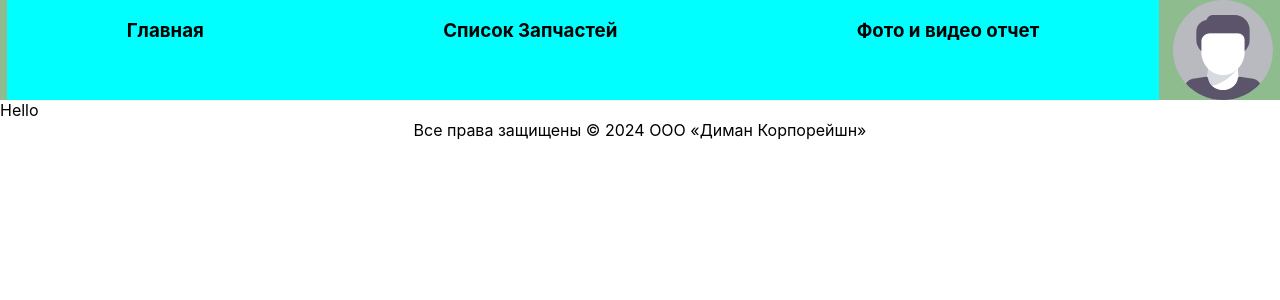
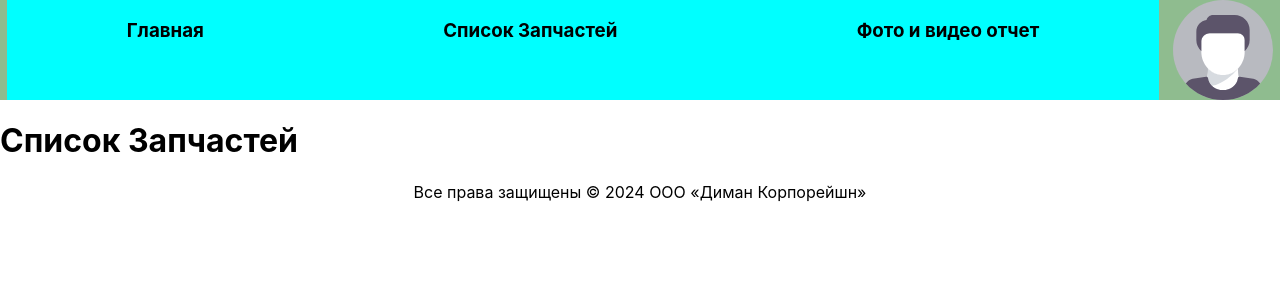
Before and after one commit to DimaMaslo88/my-auto-parts, a React (Create React App) app: page /parts in a window 1280 px wide. Shown: the top 300 px of the page. Built offline with nearby package versions, Linux system fonts and the light colour scheme.

Commit message:
"feat/parts page"

```diff
--- a/src/ui/components/header/Header.tsx
+++ b/src/ui/components/header/Header.tsx
@@ -5,14 +5,17 @@ import {useNavigate} from "react-router-dom";
 
  export const Header = () => {
     const navigate =useNavigate()
-     const onClickNavigateToPartsHandler =()=>{
+     const navigateToPartsHandler =()=>{
         navigate('parts')
      }
+    const navigateToMainHandler =()=>{
+        navigate('mainPage')
+    }
     return (
         <div className={style.headerContainer}>
             <nav className={style.navContainer}>
-            <h3 className={style.h3}>Главная</h3>
-            <h3  className={style.h3} onClick={onClickNavigateToPartsHandler}>Список Запчастей</h3>
+            <h3 className={style.h3} onClick={navigateToMainHandler}>Главная</h3>
+            <h3  className={style.h3} onClick={navigateToPartsHandler}>Список Запчастей</h3>
             <h3  className={style.h3}>Фото и видео отчет</h3>
             </nav>
             <AvatarIcon   width={100}
--- a/src/ui/pages/parts/Parts.tsx
+++ b/src/ui/pages/parts/Parts.tsx
@@ -3,7 +3,7 @@ import React from 'react';
 export const Parts = () => {
     return (
         <div>
-            Hello
+            <h1>Список Запчастей</h1>
         </div>
     );
 };
```
